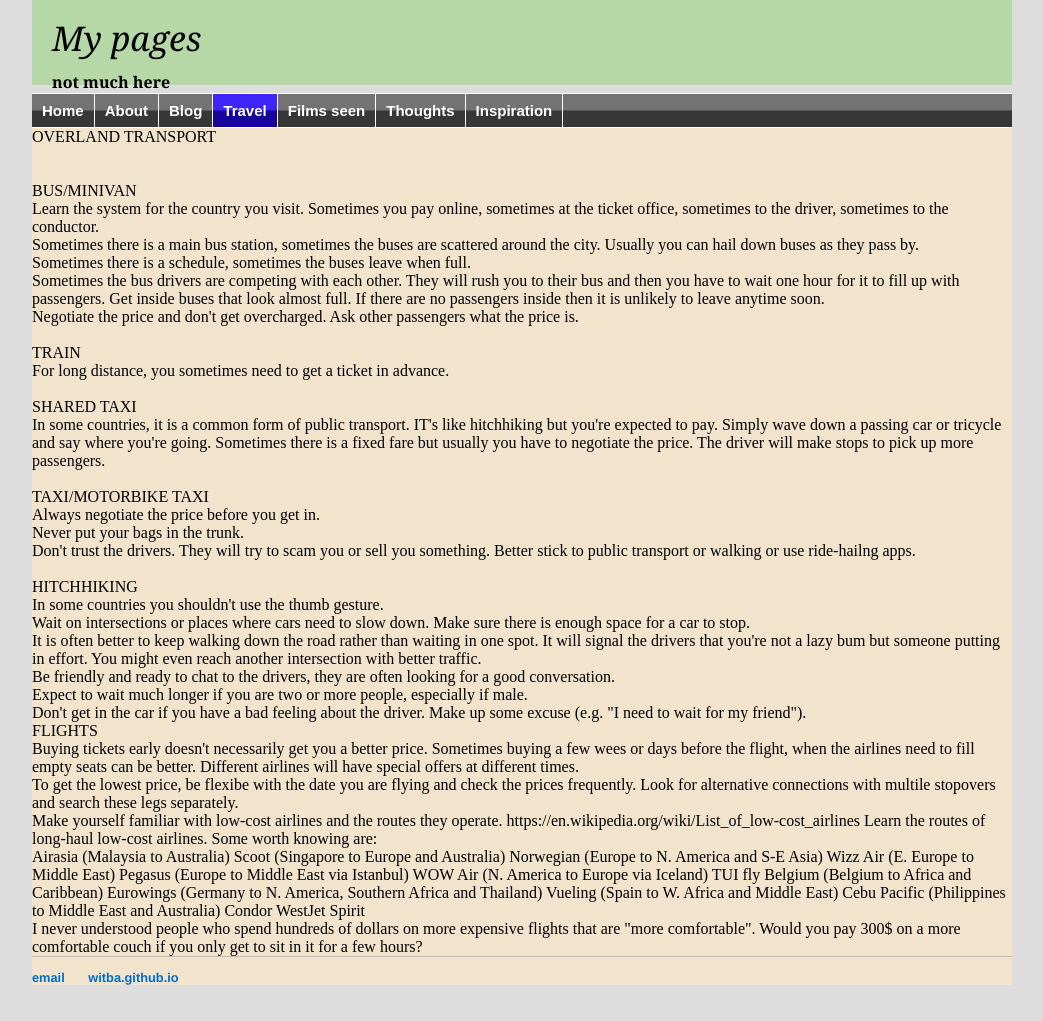
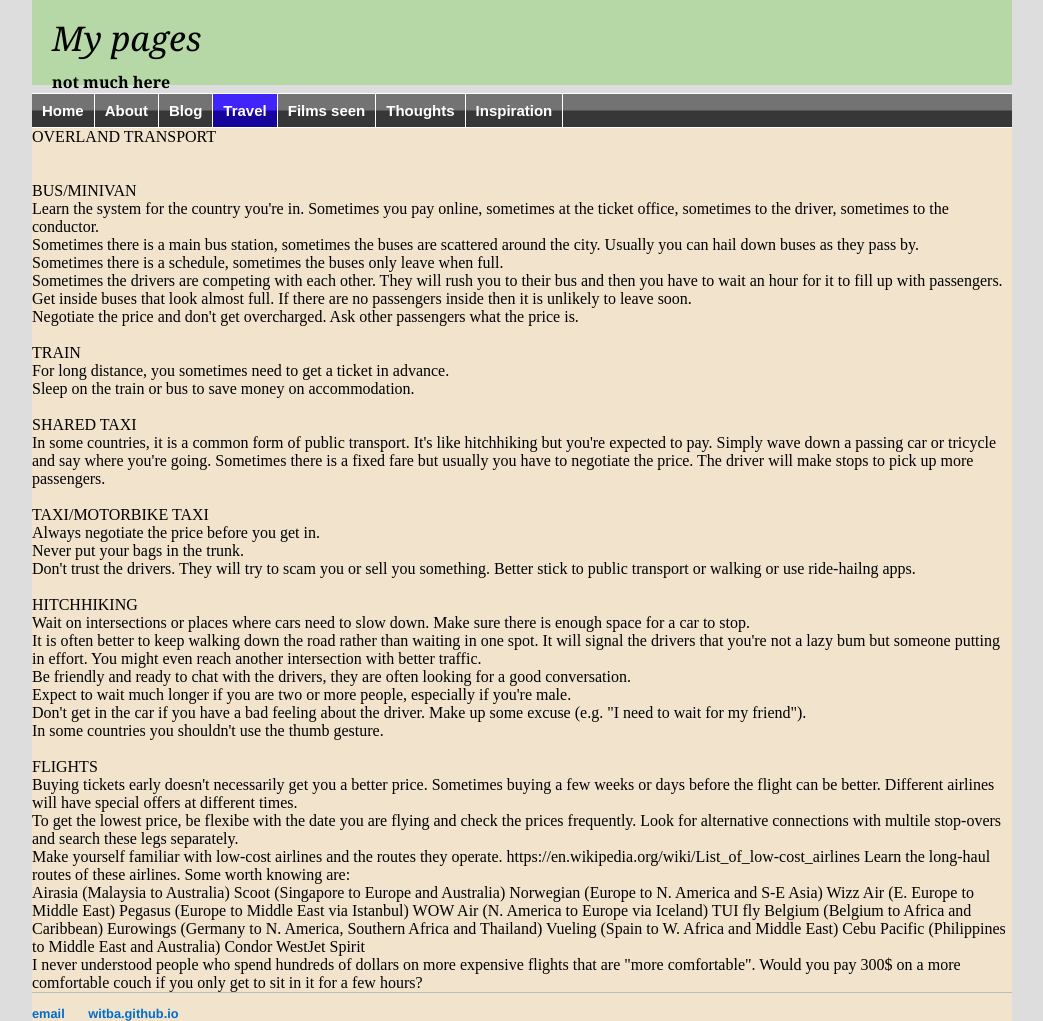
Before and after one commit to witba/witba.github.io, a Jekyll site: the page built from travel/transport.html, in a window 1280 px wide. Shown: the whole page, without its empty margins (118-1161 px from the left). Built offline with Jekyll 4.4.1, drawn with Linux system fonts in a browser that asks for light colours; before the commit the page ends 985 px from its top, so only the background shows below that.

Commit message:
Update transport.html

```diff
--- a/travel/transport.html
+++ b/travel/transport.html
@@ -9,17 +9,18 @@ OVERLAND TRANSPORT<br>
 <br>
 <br>
 BUS/MINIVAN<br>
-Learn the system for the country you visit. Sometimes you pay online, sometimes at the ticket office, sometimes to the driver, sometimes to the conductor. <br>
+Learn the system for the country you're in. Sometimes you pay online, sometimes at the ticket office, sometimes to the driver, sometimes to the conductor. <br>
 Sometimes there is a main bus station, sometimes the buses are scattered around the city. Usually you can hail down buses as they pass by.<br>
-Sometimes there is a schedule, sometimes the buses leave when full. <br>
-Sometimes the bus drivers are competing with each other. They will rush you to their bus and then you have to wait one hour for it to fill up with passengers. Get inside buses that look almost full. If there are no passengers inside then it is unlikely to leave anytime soon.<br>
+Sometimes there is a schedule, sometimes the buses only leave when full. <br>
+Sometimes the drivers are competing with each other. They will rush you to their bus and then you have to wait an hour for it to fill up with passengers. Get inside buses that look almost full. If there are no passengers inside then it is unlikely to leave soon.<br>
 Negotiate the price and don't get overcharged. Ask other passengers what the price is.<br>
 <br>
 TRAIN<br>
 For long distance, you sometimes need to get a ticket in advance.<br>
+Sleep on the train or bus to save money on accommodation.<br>
 <br>
 SHARED TAXI<br>
-In some countries, it is a common form of public transport. IT's like hitchhiking but you're expected to pay. Simply wave down a passing car or tricycle and say where you're going. Sometimes there is a fixed fare but usually you have to negotiate the price. The driver will make stops to pick up more passengers.<br>
+In some countries, it is a common form of public transport. It's like hitchhiking but you're expected to pay. Simply wave down a passing car or tricycle and say where you're going. Sometimes there is a fixed fare but usually you have to negotiate the price. The driver will make stops to pick up more passengers.<br>
 <br>
 TAXI/MOTORBIKE TAXI<br>
 Always negotiate the price before you get in. <br>
@@ -27,18 +28,18 @@ Never put your bags in the trunk.<br>
 Don't trust the drivers. They will try to scam you or sell you something. Better stick to public transport or walking or use ride-hailng apps.<br>
 <br>
 HITCHHIKING<br>
-In some countries you shouldn't use the thumb gesture.<br>
 Wait on intersections or places where cars need to slow down. Make sure there is enough space for a car to stop. <br>
 It is often better to keep walking down the road rather than waiting in one spot. It will signal the drivers that you're not a lazy bum but someone putting in effort. You might even reach another intersection with better traffic.<br>
-Be friendly and ready to chat to the drivers, they are often looking for a good conversation.<br>
-Expect to wait much longer if you are two or more people, especially if male.<br>
-Don't get in the car if you have a bad feeling about the driver. Make up some excuse (e.g. "I need to wait for my friend").
+Be friendly and ready to chat with the drivers, they are often looking for a good conversation.<br>
+Expect to wait much longer if you are two or more people, especially if you're male.<br>
+Don't get in the car if you have a bad feeling about the driver. Make up some excuse (e.g. "I need to wait for my friend").<br>
+In some countries you shouldn't use the thumb gesture.<br>
 <br>
 FLIGHTS<br>
-Buying tickets early doesn't necessarily get you a better price. Sometimes buying a few wees or days before the flight, when the airlines need to fill empty seats can be better. Different airlines will have special offers at different times.<br>
-To get the lowest price, be flexibe with the date you are flying and check the prices frequently. Look for alternative connections with multile stopovers and search these legs separately.<br>
+Buying tickets early doesn't necessarily get you a better price. Sometimes buying a few weeks or days before the flight can be better. Different airlines will have special offers at different times.<br>
+To get the lowest price, be flexibe with the date you are flying and check the prices frequently. Look for alternative connections with multile stop-overs and search these legs separately.<br>
 Make yourself familiar with low-cost airlines and the routes they operate. https://en.wikipedia.org/wiki/List_of_low-cost_airlines
-Learn the routes of long-haul low-cost airlines. Some worth knowing are: <br>
+Learn the long-haul routes of these airlines. Some worth knowing are: <br>
 Airasia (Malaysia to Australia)
 Scoot (Singapore to Europe and Australia)
 Norwegian (Europe to N. America and S-E Asia)
```
